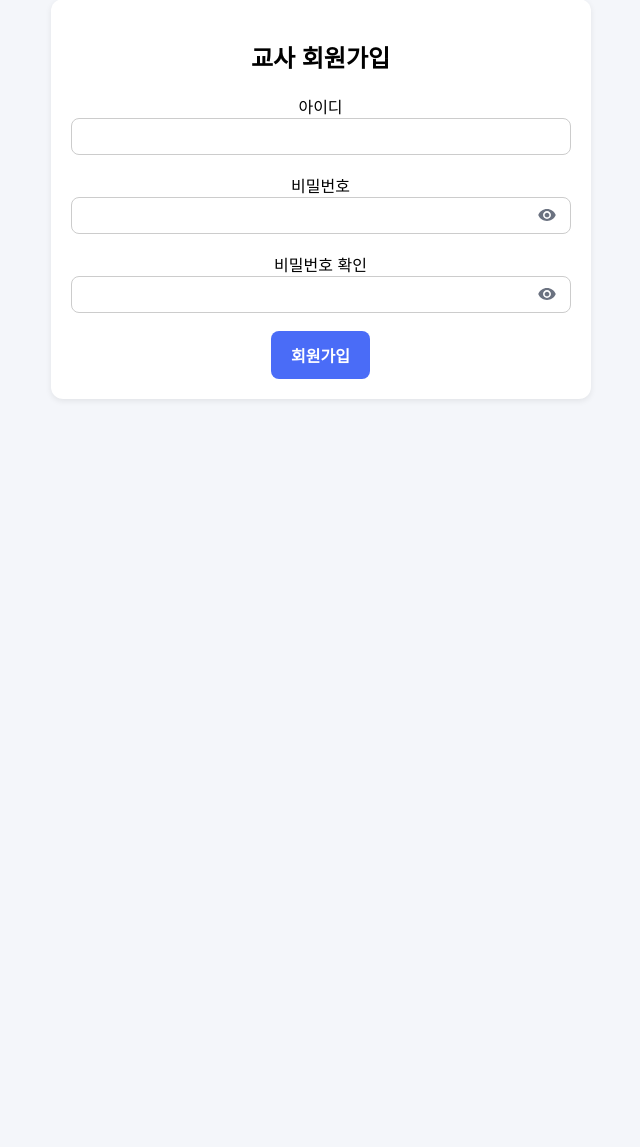
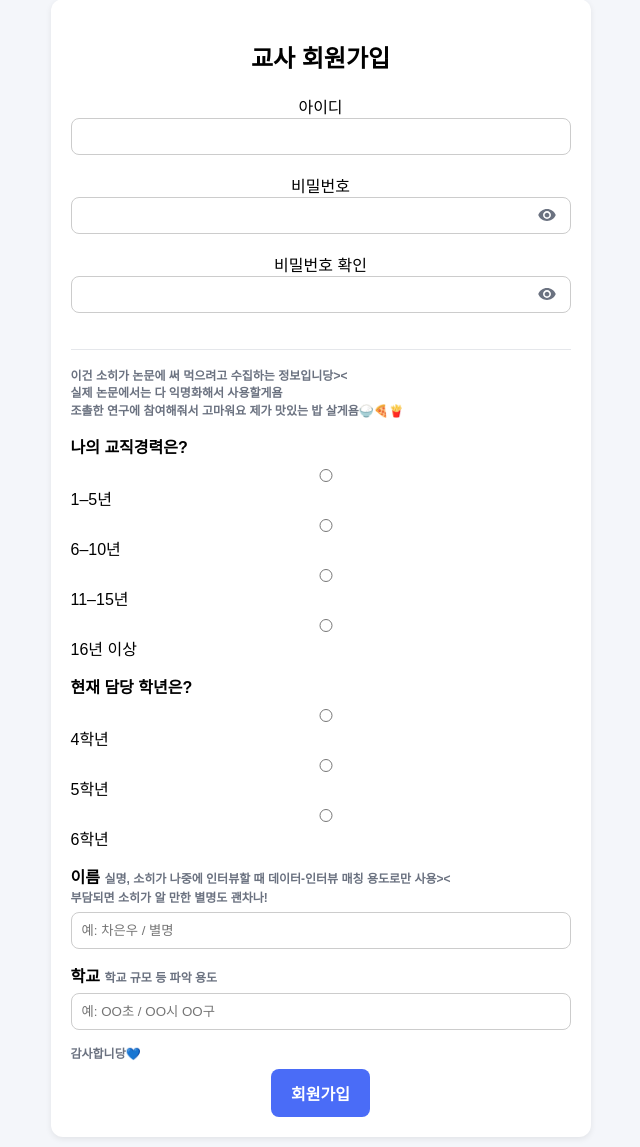
Before and after one commit to ssossso/peer-distance-research, a Flask app: page /teacher/signup in a window 1280 px wide. Shown: the part 111-1258 px from the top of the page, without its empty margins (312-952 px from the left). Before the commit the page ends 511 px from the top, so only its background shows below. Run offline with Flask 3, Linux system fonts and the light colour scheme; some libraries are stand-ins or nearby versions.

Commit message:
Update teacher_signup.html

```diff
--- a/templates/teacher_signup.html
+++ b/templates/teacher_signup.html
@@ -66,7 +66,78 @@
 
     <br>
 
-    <button>회원가입</button>
-  </form>
+<!-- =========================================================
+     RESEARCH_ONLY_BEGIN
+     논문 작성용 추가 수집(추후 삭제 예정)
+========================================================= -->
+<hr style="margin:18px 0; border:none; border-top:1px solid #e5e7eb;">
+
+<div style="text-align:left; font-size:12px; font-weight:700; color:#6b7280; line-height:1.45; margin-bottom:14px;">
+  이건 소히가 논문에 써 먹으려고 수집하는 정보입니당><<br>
+  실제 논문에서는 다 익명화해서 사용할게욤<br>
+  조촐한 연구에 참여해줘서 고마워요 제가 맛있는 밥 살게욤🍚🍕🍟
 </div>
+
+<div style="text-align:left; margin-bottom:14px;">
+  <div style="font-weight:800; margin-bottom:8px;">나의 교직경력은?</div>
+  <label style="display:block; margin:6px 0;">
+    <input type="radio" name="teaching_years" value="1-5" required> 1–5년
+  </label>
+  <label style="display:block; margin:6px 0;">
+    <input type="radio" name="teaching_years" value="6-10"> 6–10년
+  </label>
+  <label style="display:block; margin:6px 0;">
+    <input type="radio" name="teaching_years" value="11-15"> 11–15년
+  </label>
+  <label style="display:block; margin:6px 0;">
+    <input type="radio" name="teaching_years" value="16+"> 16년 이상
+  </label>
+</div>
+
+<div style="text-align:left; margin-bottom:14px;">
+  <div style="font-weight:800; margin-bottom:8px;">현재 담당 학년은?</div>
+  <label style="display:block; margin:6px 0;">
+    <input type="radio" name="current_grade" value="4" required> 4학년
+  </label>
+  <label style="display:block; margin:6px 0;">
+    <input type="radio" name="current_grade" value="5"> 5학년
+  </label>
+  <label style="display:block; margin:6px 0;">
+    <input type="radio" name="current_grade" value="6"> 6학년
+  </label>
+</div>
+
+<div style="text-align:left; margin-bottom:14px;">
+  <div style="font-weight:800; margin-bottom:6px;">
+    이름
+    <span style="font-size:12px; font-weight:700; color:#6b7280;">
+      실명, 소히가 나중에 인터뷰할 때 데이터-인터뷰 매칭 용도로만 사용><<br>
+      부담되면 소히가 알 만한 별명도 괜차나!
+    </span>
+  </div>
+  <input name="research_name" autocomplete="name" placeholder="예: 차은우 / 별명" />
+</div>
+
+<div style="text-align:left; margin-bottom:14px;">
+  <div style="font-weight:800; margin-bottom:6px;">
+    학교
+    <span style="font-size:12px; font-weight:700; color:#6b7280;">
+      학교 규모 등 파악 용도
+    </span>
+  </div>
+  <input name="research_school" placeholder="예: OO초 / OO시 OO구" />
+</div>
+
+<div style="text-align:left; font-size:12px; font-weight:700; color:#6b7280; margin-bottom:8px;">
+  감사합니당💙
+</div>
+
+<!-- =========================================================
+     RESEARCH_ONLY_END
+========================================================= -->
+
+<button>회원가입</button>
+</form>
+</div>
+
 {% endblock %}
```
